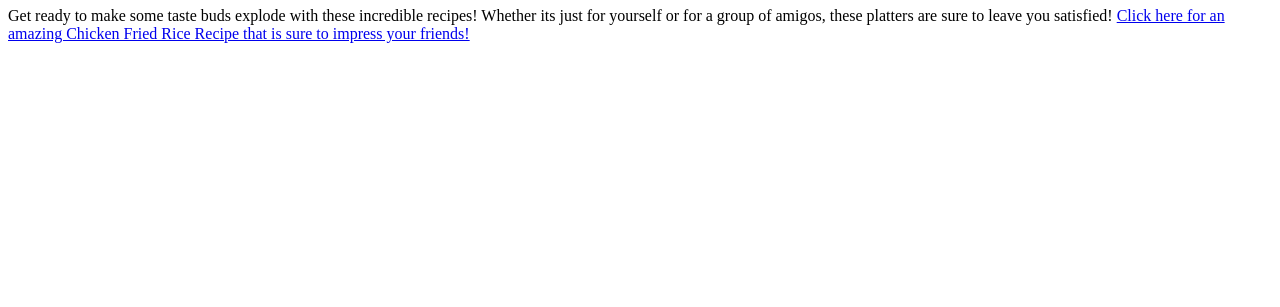
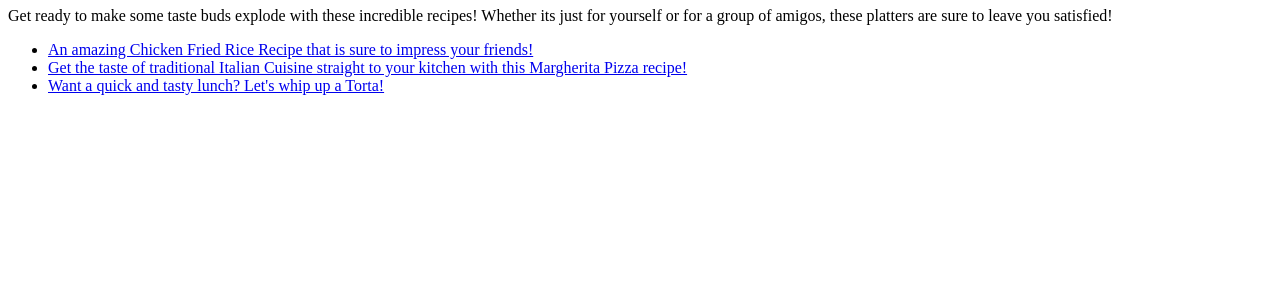
Before and after one commit to ArrriRafita/odin-recipes, a plain HTML site: page index.html in a window 1280 px wide. Shown: the part 493-800 px from the top of the page. Drawn offline with Linux system fonts and the light colour scheme.

Commit message:
Organize and create links to all htmls

```diff
--- a/index.html
+++ b/index.html
@@ -9,6 +9,11 @@
         <img src="images/chef-man.jpg" alt="Chef cooking up a dish.">
         <h1>Odin Recipes</h1>
         <p1>Get ready to make some taste buds explode with these incredible recipes! Whether its just for yourself or for a group of amigos, these platters are sure to leave you satisfied!</p1>
-        <a href="recipes/fried_rice.html">Click here for an amazing Chicken Fried Rice Recipe that is sure to impress your friends!</a>
+        <ul>
+            <li><a href="recipes/fried_rice.html">An amazing Chicken Fried Rice Recipe that is sure to impress your friends!</a></li>
+            <li><a href="recipes/margherita_pizza.html">Get the taste of traditional Italian Cuisine straight to your kitchen with this Margherita Pizza recipe!</a></li>
+            <li><a href="recipes/tortas.html">Want a quick and tasty lunch? Let's whip up a Torta!</a></li>
+        </ul>
+
     </body>
 </html>
```
